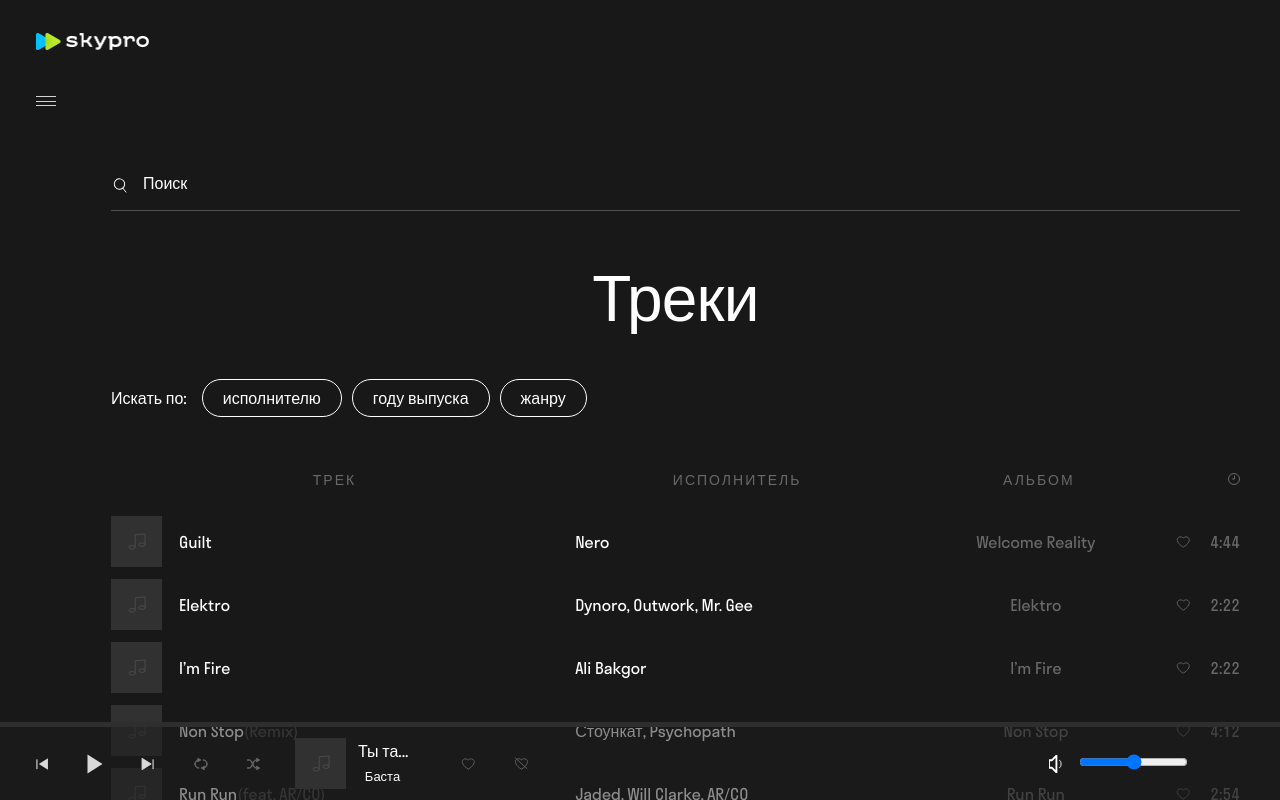
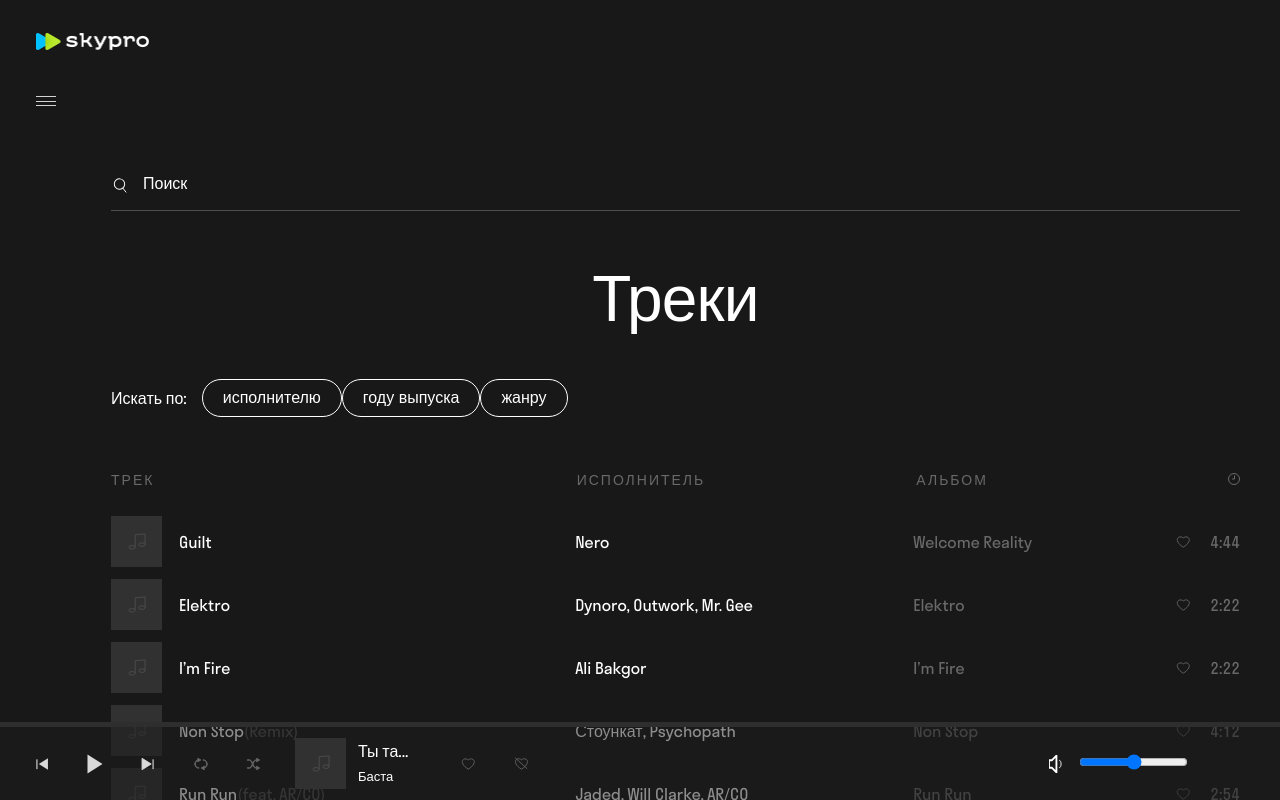
Before and after one commit to DianaSemenova/skypro-music, a React (Create React App) app: page / in a window 1280 px wide. Built offline with nearby package versions, Linux system fonts and the light colour scheme; the HTML template or start-up script is replaced by a standard one.

Commit message:
Настроены кнопки с фильтрами, выпадающее меню

```diff
--- a/src/App.css
+++ b/src/App.css
@@ -1,7 +1,3 @@
-.App {
-  text-align: center;
-}
-
 * {
   margin: 0;
   padding: 0;
--- a/src/components/TrackList/TrackList.css
+++ b/src/components/TrackList/TrackList.css
@@ -30,6 +30,7 @@
     line-height: 72px;
     letter-spacing: -0.8px;
     margin-bottom: 45px;
+    text-align: center;
   }
 
   .centerblock__content {
--- a/src/components/TrackListFilter/TrackListFilter.css
+++ b/src/components/TrackListFilter/TrackListFilter.css
@@ -18,17 +18,3 @@
     line-height: 24px;
     margin-right: 15px;
   }
-
-  .filter__button {
-    font-style: normal;
-    font-weight: 400;
-    font-size: 16px;
-    line-height: 24px;
-    border: 1px solid #ffffff;
-    border-radius: 60px;
-    padding: 6px 20px;
-  }
-
-  .filter__button:not(:last-child) {
-    margin-right: 10px;
-  }
--- a/src/components/TrackListFilter/TrackListFilter.jsx
+++ b/src/components/TrackListFilter/TrackListFilter.jsx
@@ -1,12 +1,43 @@
+import { useState } from "react";
 import "./TrackListFilter.css";
+import { TrackListFilterCategory } from "../TrackListFilterCategory/TrackListFilterCategory";
+import arrTracks from "../../utils/dataTracks";
 
 export function TrackListFilter() {
+  const [activeCategoryFilter, setActiveCategoryFilter] = useState("");
   return (
     <div className="centerblock__filter filter">
       <div className="filter__title">Искать по:</div>
-      <div className="filter__button button-author _btn-text">исполнителю</div>
-      <div className="filter__button button-year _btn-text">году выпуска</div>
-      <div className="filter__button button-genre _btn-text">жанру</div>
+      <TrackListFilterCategory
+        nameCategory="исполнителю"
+        content={arrTracks.map((track) => (
+          <li key={track.id} className="filter__item">
+            {track.trackAuthor}
+          </li>
+        ))}
+        isActiveCategory={activeCategoryFilter}
+        setActiveCategory={setActiveCategoryFilter}
+      />
+      <TrackListFilterCategory
+        nameCategory="году выпуска"
+        isActiveCategory={activeCategoryFilter}
+        setActiveCategory={setActiveCategoryFilter}
+        content={arrTracks.map((track) => (
+          <li key={track.id} className="filter__item">
+            {track.year}
+          </li>
+        ))}
+      />
+      <TrackListFilterCategory
+        nameCategory="жанру"
+        isActiveCategory={activeCategoryFilter}
+        setActiveCategory={setActiveCategoryFilter}
+        content={arrTracks.map((track) => (
+          <li key={track.id} className="filter__item">
+            {track.genre}
+          </li>
+        ))}
+      />
     </div>
   );
 }
--- /dev/null
+++ b/src/components/TrackListFilterCategory/TrackListFilterCategory.css
@@ -0,0 +1,88 @@
+.filter__category-name {
+  display: flex;
+  flex-direction: column;
+  position: relative;
+}
+
+.filter__button {
+  font-style: normal;
+  font-weight: 400;
+  font-size: 16px;
+  line-height: 24px;
+  border: 1px solid #ffffff;
+  border-radius: 60px;
+  padding: 6px 20px;
+  background: none;
+  color: #ffffff;
+}
+
+.filter__button:hover {
+  border-color: #d9b6ff;
+  color: #d9b6ff;
+  cursor: pointer;
+}
+.btn_active {
+  border-color: #ad61ff;
+  color: #ad61ff;
+}
+
+.filter__button:not(:last-child) {
+  margin-right: 10px;
+}
+
+.filter__category-menu {
+  max-height: 305px;
+  width: 248px;
+  display: inline-flex;
+  padding: 34px;
+  flex-direction: column;
+  align-items: flex-start;
+  gap: 10px;
+  border-radius: 12px;
+  background: #313131;
+  position: absolute;
+  top: 49px;
+  z-index: 2;
+}
+.filter__list {
+  width: 180px;
+  display: flex;
+  flex-direction: column;
+  align-items: flex-start;
+  gap: 28px;
+  color: #fff;
+  font-family: "StratosSkyeng", sans-serif;
+  font-size: 20px;
+  font-style: normal;
+  font-weight: 400;
+  line-height: 24px; /* 120% */
+  overflow-y: auto;
+}
+.filter__item {
+  font-family: "StratosSkyeng", sans-serif;
+  color: #fff;
+  font-variant-numeric: lining-nums proportional-nums;
+  font-size: 20px;
+  font-style: normal;
+  font-weight: 400;
+  line-height: 24px; /* 120% */
+}
+.filter__item:hover {
+  color: #b672ff;
+  text-decoration-line: underline;
+  cursor: pointer;
+}
+.filter__list::-webkit-scrollbar {
+   width: 4px;
+}
+
+.filter__list::-webkit-scrollbar-track {
+  background-color: #4b4949;
+  border-radius: 2px;
+}
+.filter__list::-webkit-scrollbar-thumb {
+  border-radius: 2px;
+  background-color: white;
+  height: 65px;
+
+}
--- /dev/null
+++ b/src/components/TrackListFilterCategory/TrackListFilterCategory.jsx
@@ -0,0 +1,32 @@
+import "./TrackListFilterCategory.css";
+
+export function TrackListFilterCategory({
+  nameCategory,
+  content,
+  isActiveCategory,
+  setActiveCategory,
+}) {
+  const switchСategoryFilter = () =>
+    setActiveCategory(isActiveCategory === nameCategory ? "" : nameCategory);
+
+  return (
+    <div className="filter__category-name">
+      <button
+        type="button"
+        onClick={switchСategoryFilter}
+        className={
+          isActiveCategory === nameCategory
+            ? "filter__button btn_active"
+            : "filter__button _btn-text"
+        }
+      >
+        {nameCategory}
+      </button>
+      {isActiveCategory === nameCategory && (
+        <div className="filter__category-menu">
+          <ul className="filter__list">{content}</ul>
+        </div>
+      )}
+    </div>
+  );
+}
--- a/src/utils/dataTracks.js
+++ b/src/utils/dataTracks.js
@@ -6,6 +6,8 @@ const arrTracks = [
     album: "Welcome Reality",
     isliked: false,
     trackTime: "4:44",
+    genre: "Электронная музыка",
+    year: 2011,
   },
   {
     id: 1,
@@ -14,6 +16,8 @@ const arrTracks = [
     album: "Elektro",
     isliked: false,
     trackTime: "2:22",
+    genre: "Электронная музыка",
+    year: 2021,
   },
   {
     id: 2,
@@ -22,6 +26,8 @@ const arrTracks = [
     album: "I’m Fire",
     isliked: false,
     trackTime: "2:22",
+    genre: "Поп-музыка",
+    year: 2008,
   },
   {
     id: 3,
@@ -31,6 +37,8 @@ const arrTracks = [
     album: "Non Stop",
     isliked: false,
     trackTime: "4:12",
+    genre: 'Техно',
+    year: 2007,
   },
   {
     id: 4,
@@ -40,6 +48,8 @@ const arrTracks = [
     album: "Run Run",
     isliked: false,
     trackTime: "2:54",
+    genre: 'Хип-хоп',
+    year: 2010,
   },
   {
     id: 5,
@@ -49,6 +59,8 @@ const arrTracks = [
     album: "Eyes on Fire",
     isliked: false,
     trackTime: "5:20",
+    genre: 'Рок',
+    year: 2007,
   },
   {
     id: 6,
@@ -58,6 +70,8 @@ const arrTracks = [
     album: "Mucho Bien",
     isliked: false,
     trackTime: "3:41",
+    genre: 'Поп-музыка',
+    year: 2022,
   },
   {
     id: 7,
@@ -66,14 +80,18 @@ const arrTracks = [
     album: "Captivating",
     isliked: false,
     trackTime: "1:48",
+    genre: 'Хип-хоп',
+    year: 2022,
   },
   {
     id: 8,
-    trackName: "How Deep Is Your Love",
-    trackAuthor: "Calvin Harris, Disciples",
-    album: "How Deep Is Your Love",
+    trackName: "Halfway to Hell",
+    trackAuthor: "Jelly Roll",
+    album: "Whitsitt Chapel",
     isliked: false,
-    trackTime: "3:32",
+    trackTime: "2:58",
+    genre: 'Кантри',
+    year: 2023,
   },
 ];
 export default arrTracks;
```
